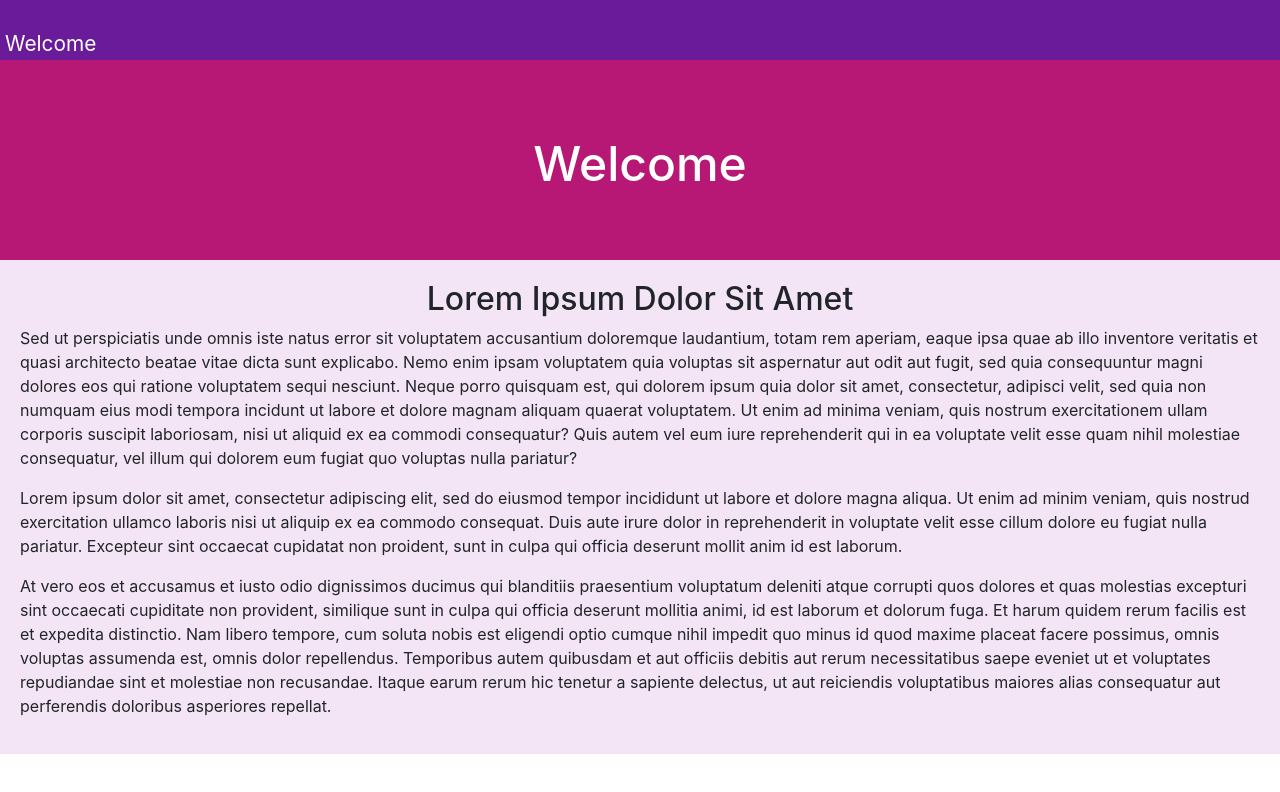
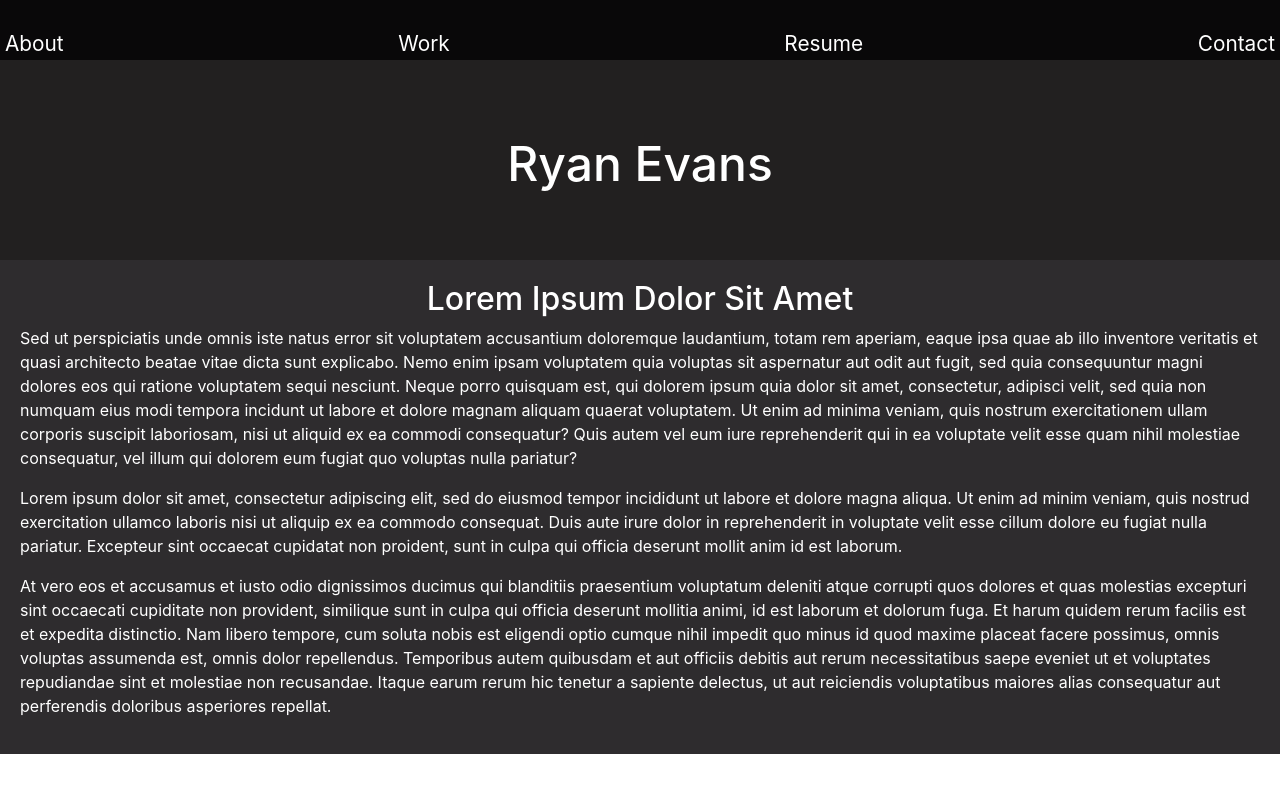
Before and after one commit to rdevans87/ReactPro_Portfolio-, a React (Create React App) app in the folder ryansreactapp/: page / in a window 1280 px wide. Shown: the top 792 px of the page. Built offline with nearby package versions, Linux system fonts and the light colour scheme; the HTML template or start-up script is replaced by a standard one.

Commit message:
updating background colors and sections

```diff
--- a/ryansreactapp/src/components/Header.js
+++ b/ryansreactapp/src/components/Header.js
@@ -6,7 +6,7 @@ import "../styles/Header.css";
 function Header() {
   return (
     <header className="header">
-      <h1>Welcome</h1>
+      <h1>Ryan Evans</h1>
     </header>
   );
 }
--- a/ryansreactapp/src/components/Navbar.js
+++ b/ryansreactapp/src/components/Navbar.js
@@ -6,7 +6,11 @@ import "../styles/Navbar.css";
 function Navbar() {
   return (
     <nav className="navbar">
-      <a href="/">Welcome</a>
+      <a href="/">About</a>
+      <a href="/">Work</a>
+      <a href="/">Resume</a>
+      <a href="/">Contact</a>
+
     </nav>
   );
 }
--- a/ryansreactapp/src/styles/Header.css
+++ b/ryansreactapp/src/styles/Header.css
@@ -1,5 +1,5 @@
 .header {
-  background: #b71775;
+  background: #222020;
   height: 200px;
 }
 
--- a/ryansreactapp/src/styles/Navbar.css
+++ b/ryansreactapp/src/styles/Navbar.css
@@ -1,5 +1,5 @@
 .navbar {
-  background: #6a1b9a;
+  background: #090809;
   height: 60px;
 }
 
--- a/ryansreactapp/src/styles/Section.css
+++ b/ryansreactapp/src/styles/Section.css
@@ -1,8 +1,10 @@
 .section {
-  background: #f3e5f5;
+  background: #2e2c2e;
   padding: 20px;
+  color: white;
 }
 
 .section h2 {
   text-align: center;
+  color: white;
 }
```
Also changed, not shown: 1 other file (tests, documents, lock files or other folders).
